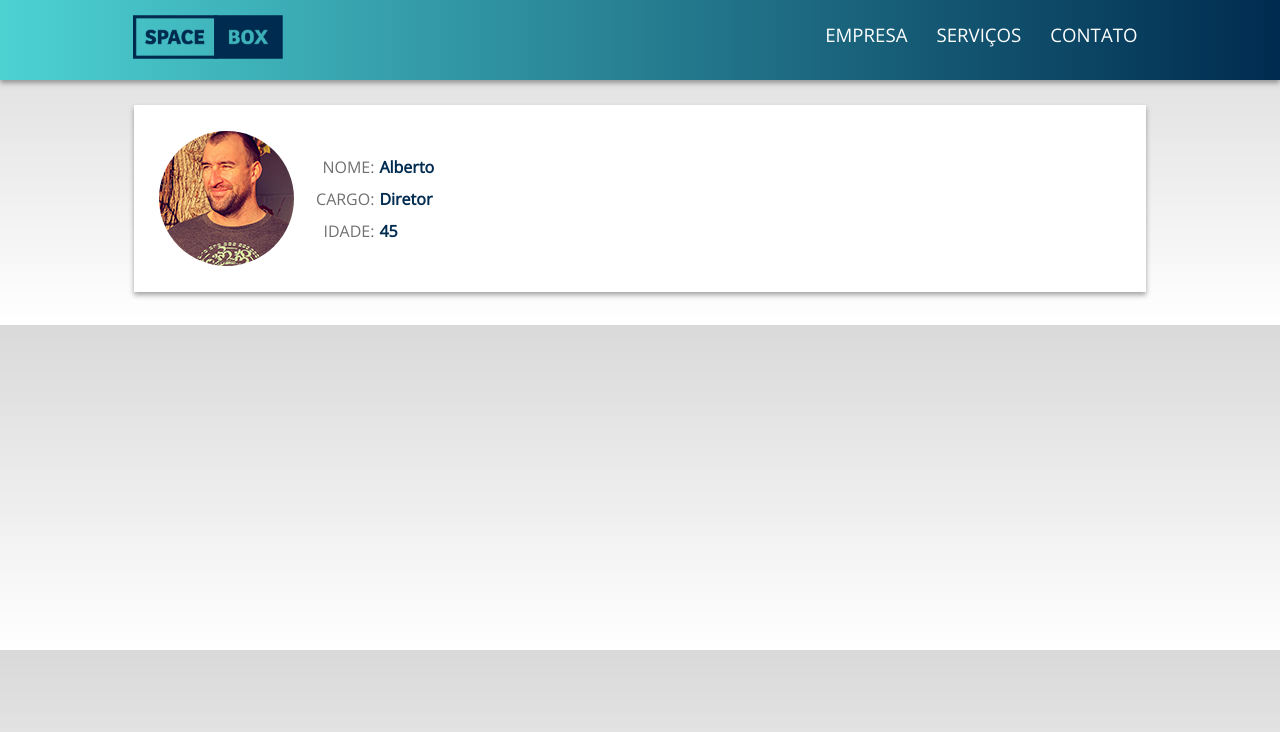
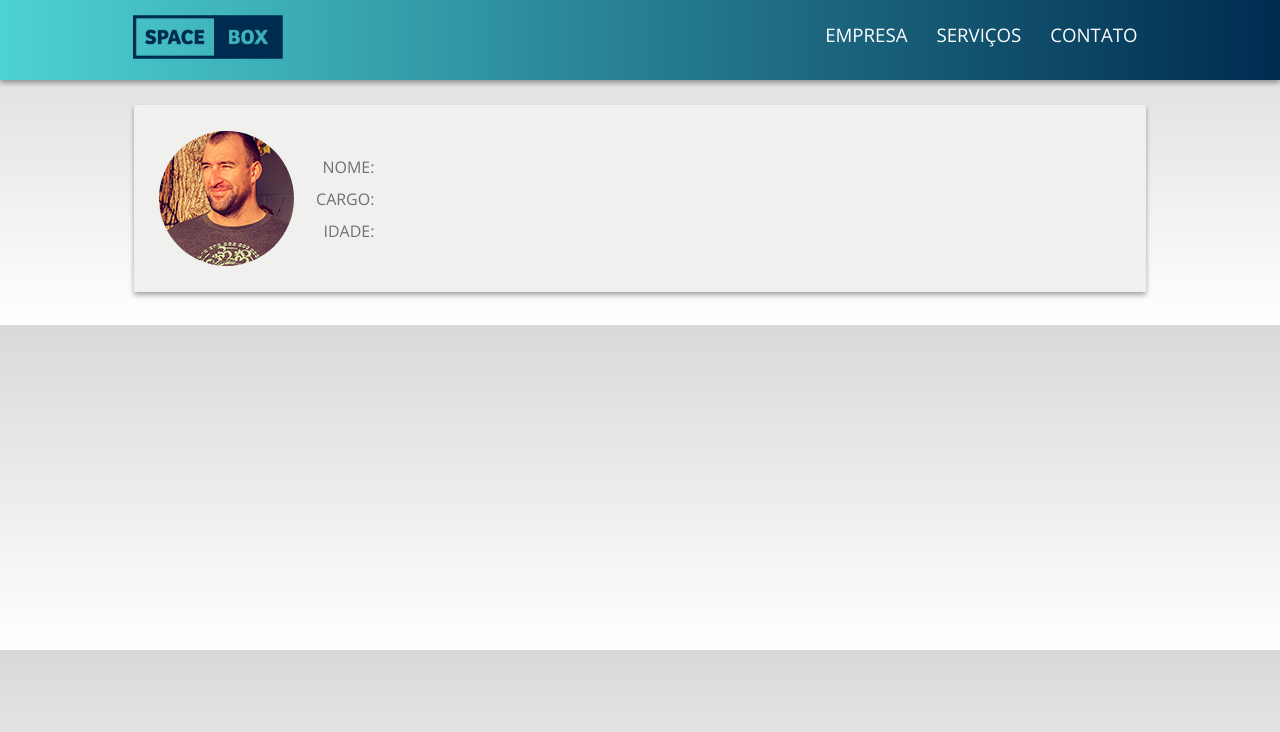
Before and after one commit to maelsilva96/space-box, a website: page index.html in a window 1280 px wide. Drawn offline with nearby package versions, Linux system fonts and the light colour scheme; no server answers.

Commit message:
Correção das cores dos componentes

```diff
--- a/index.html
+++ b/index.html
@@ -51,9 +51,9 @@
                             <li>Idade:</li>
                         </ul>
                         <ul class="container-person__data__legends">
-                            <li id="name">Alberto</li>
-                            <li id="office">Diretor</li>
-                            <li id="yearsAge">45</li>
+                            <li id="name"></li>
+                            <li id="office"></li>
+                            <li id="yearsAge"></li>
                         </ul>
                     </div>
                 </article>
--- a/public/assets/css/app.css
+++ b/public/assets/css/app.css
@@ -154,7 +154,7 @@
   flex-direction: row;
   margin: 20px 0;
   padding: 10px;
-  background-color: #ffffff;
+  background-color: #f0f1ef;
   position: relative;
   box-shadow: 0px 3px 5px 0px rgba(0, 0, 0, 0.35);
 }
--- a/public/assets/js/app.js
+++ b/public/assets/js/app.js
@@ -111,9 +111,7 @@ var data_person = {
     if (data_person.isHidden(menu)) {
       menu.classList.add("show");
     } else {
-      console.log(menu);
       menu.className = menu.className.replace("show", "");
-      console.log(menu);
     }
   },
   selectFirstItem: function selectFirstItem() {
@@ -168,7 +166,6 @@ var data_person = {
     element.innerHTML = element.innerHTML.replace("[office]", person.cargo);
     element.onclick = data_person.selectItem;
     data_person.containerPeople.appendChild(element);
-    data_person.selectFirstItem();
   },
   loadContainerModel: function loadContainerModel() {
     var container = document.getElementById("model-person");
@@ -183,6 +180,8 @@ var data_person = {
       for (var i in data) {
         data_person.insertDataPage(i);
       }
+
+      data_person.selectFirstItem();
     })["catch"](function (code) {
       if (code > 400 && code < 406) {
         alert("Arquivo de dados não encontrado!");
--- a/resource/js/app.js
+++ b/resource/js/app.js
@@ -19,9 +19,7 @@ var data_person = {
         if (data_person.isHidden(menu)) {
             menu.classList.add("show");
         } else {
-            console.log(menu);
             menu.className = menu.className.replace("show", "");
-            console.log(menu);
         }
     },
     selectFirstItem: function () {
@@ -58,7 +56,6 @@ var data_person = {
         element.innerHTML = element.innerHTML.replace("[office]", person.cargo);
         element.onclick = data_person.selectItem;
         data_person.containerPeople.appendChild(element);
-        data_person.selectFirstItem();
     },
     loadContainerModel: function () {
         var container = document.getElementById("model-person");
@@ -72,6 +69,7 @@ var data_person = {
             for (var i in data) {
                 data_person.insertDataPage(i);
             }
+            data_person.selectFirstItem();
         }).catch(function (code) {
             if (code > 400 && code < 406) {
                 alert("Arquivo de dados não encontrado!");
--- a/resource/scss/components/_container-person.scss
+++ b/resource/scss/components/_container-person.scss
@@ -2,7 +2,7 @@
   @include displayFlexRow();
   margin: 20px 0;
   padding: 10px;
-  background-color: $color-white;
+  background-color: $color-gray-ligth;
   position: relative;
 
   -webkit-box-shadow: 0px 3px 5px 0px rgba(0, 0, 0, 0.35);
--- a/resource/scss/utilities/_variables.scss
+++ b/resource/scss/utilities/_variables.scss
@@ -1,6 +1,7 @@
 $color-blue-dark: #002b50;
 $color-blue-ligth: #4dd2d2;
 $color-gray: #d9d9d9;
+$color-gray-ligth: #f0f1ef;
 $color-gray-dark: #707070;
 $color-white: #ffffff;
 $color-transparent: rgba(0,0,0,0);
```
